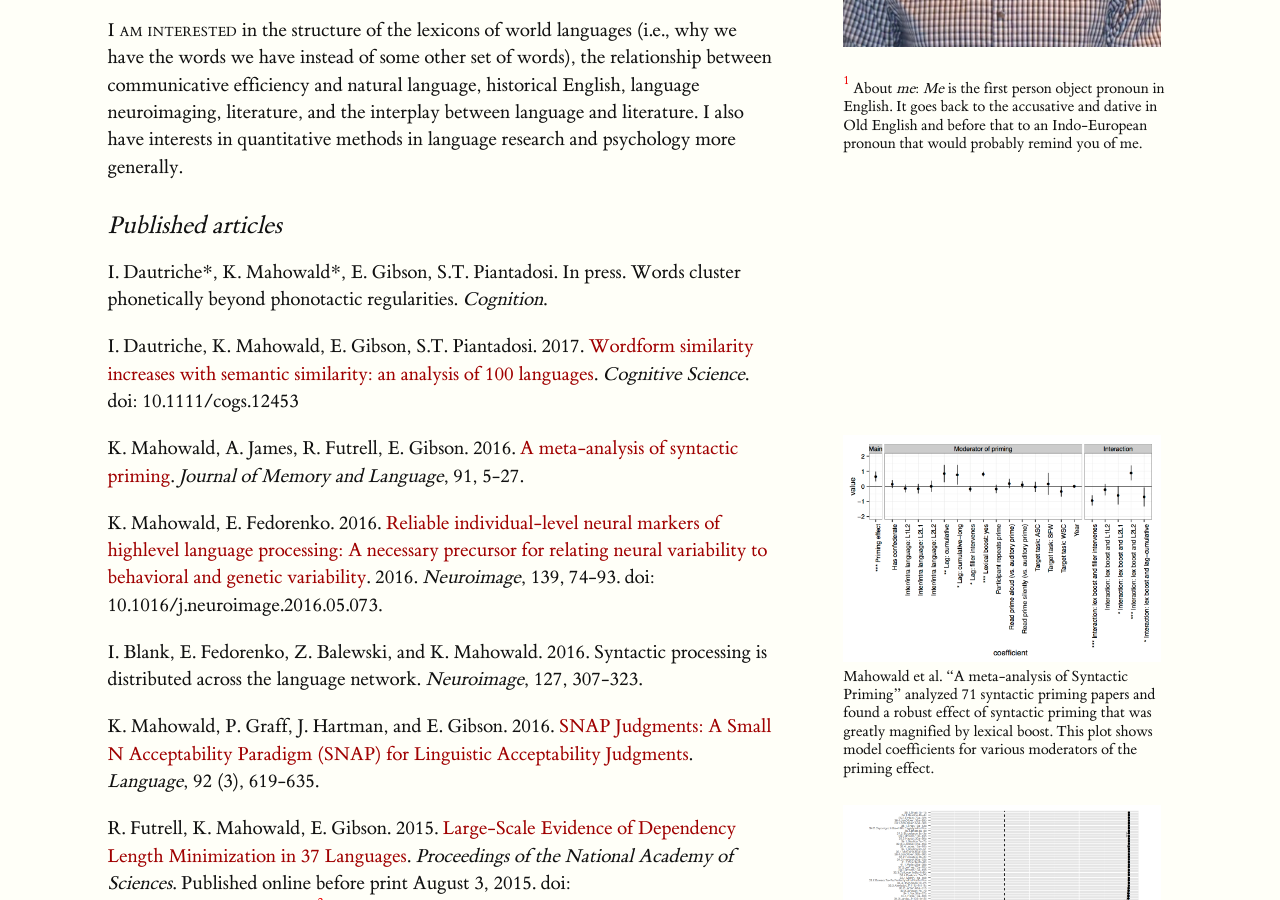
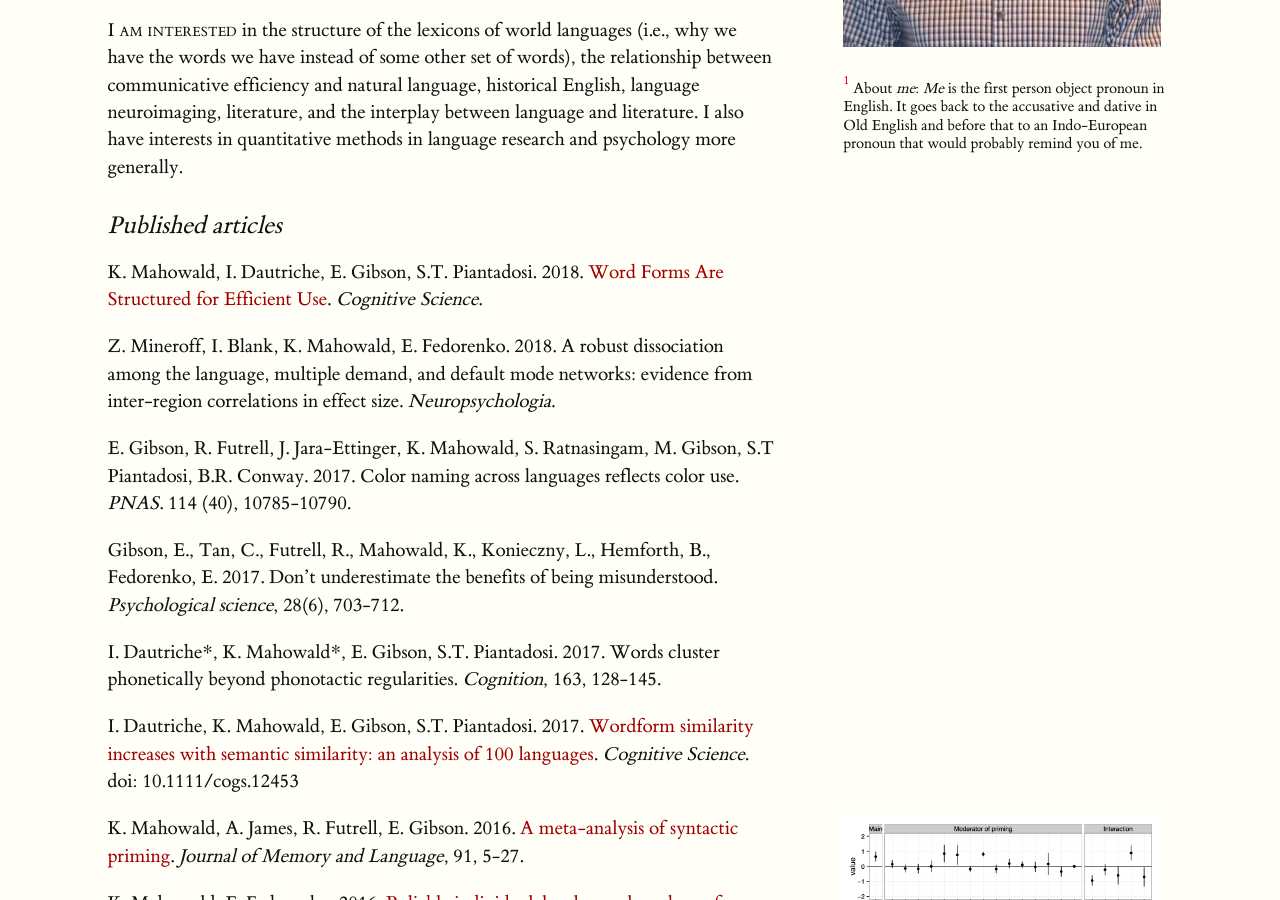
Before and after one commit to mahowak/website, a Jekyll site: the page built from index.md, in a window 1280 px wide and 900 px high, scrolled down 445 px. Built offline with Jekyll 4.4.1, drawn with Linux system fonts in a browser that asks for light colours; comment, search, counter and statistics services are not loaded.

```diff
--- a/Gemfile
+++ /dev/null
@@ -1,4 +0,0 @@
-source 'https://rubygems.org'
-
-gem 'jekyll'
-gem 'rouge'
--- a/index.md
+++ b/index.md
@@ -20,7 +20,15 @@ title:
 
 ### Published articles
 
-I. Dautriche\*, K. Mahowald\*, E. Gibson, S.T. Piantadosi. In press. Words cluster phonetically beyond phonotactic regularities. *Cognition*.
+K. Mahowald, I. Dautriche, E. Gibson, S.T. Piantadosi. 2018. [Word Forms Are Structured for Efficient Use](http://tedlab.mit.edu/tedlab_website/researchpapers/mahowald%20et%20al%202018.pdf). *Cognitive Science*.
+
+Z. Mineroff, I. Blank, K. Mahowald, E. Fedorenko. 2018. A robust dissociation among the language, multiple demand, and default mode networks: evidence from inter-region correlations in effect size. *Neuropsychologia*.
+
+E. Gibson, R. Futrell, J. Jara-Ettinger, K. Mahowald, S. Ratnasingam, M. Gibson, S.T Piantadosi, B.R. Conway. 2017. Color naming across languages reflects color use. *PNAS*. 114 (40), 10785-10790.
+
+Gibson, E., Tan, C., Futrell, R., Mahowald, K., Konieczny, L., Hemforth, B., Fedorenko, E. 2017. Don’t underestimate the benefits of being misunderstood. *Psychological science*, 28(6), 703-712.
+
+I. Dautriche\*, K. Mahowald\*, E. Gibson, S.T. Piantadosi. 2017. Words cluster phonetically beyond phonotactic regularities. *Cognition*, 163, 128-145.
 
 I. Dautriche, K. Mahowald, E. Gibson, S.T. Piantadosi. 2017. [Wordform
 similarity increases with semantic similarity: an analysis of 100
```
Also changed, not shown: Gemfile.lock (deleted), 1 other file.
